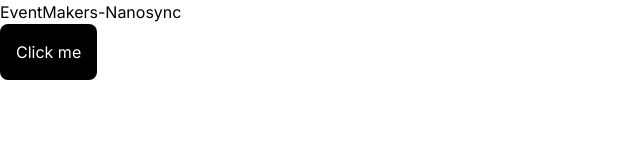
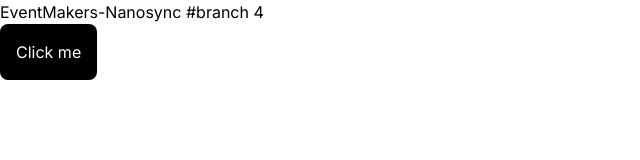
Before and after one commit to asrafilll/nanosync, a Next.js app: page / in a window 1280 px wide. Shown: the top 160 px of the page, without its empty margins (0-640 px from the left). Built offline with nearby package versions, Linux system fonts and the light colour scheme.

Commit message:
chore: add code branch to page

```diff
--- a/src/app/page.js
+++ b/src/app/page.js
@@ -3,7 +3,7 @@ import { Button } from "@/components/shared-ui/Button";
 export default function Page() {
   return (
     <div>
-      <div>EventMakers-Nanosync</div>
+      <div>EventMakers-Nanosync #branch 4</div>
       <Button variant="primary">Click me</Button>
     </div>
   );
```
